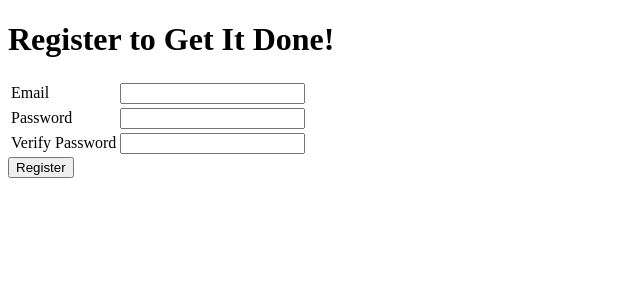
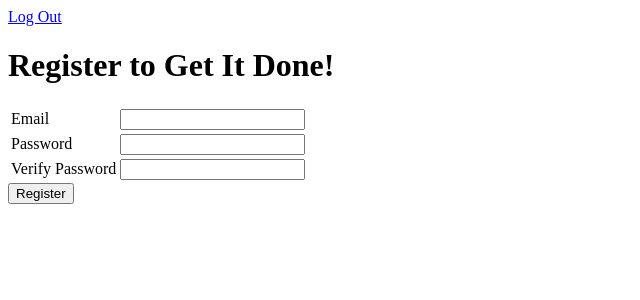
Before and after one commit to PeejayGarcia/get-it-done, a Flask app: page /register in a window 1280 px wide. Shown: the top 300 px of the page, without its empty margins (0-640 px from the left). Run offline with Flask 2, Linux system fonts and the light colour scheme.

Commit message:
added a logout link

```diff
--- a/templates/base.html
+++ b/templates/base.html
@@ -5,6 +5,10 @@
     </head>
 <body>
 
+    <div>
+        <a href='/logout'>Log Out</a>
+    </div>
+
     {% block content %}
     {% endblock %}
 
```
